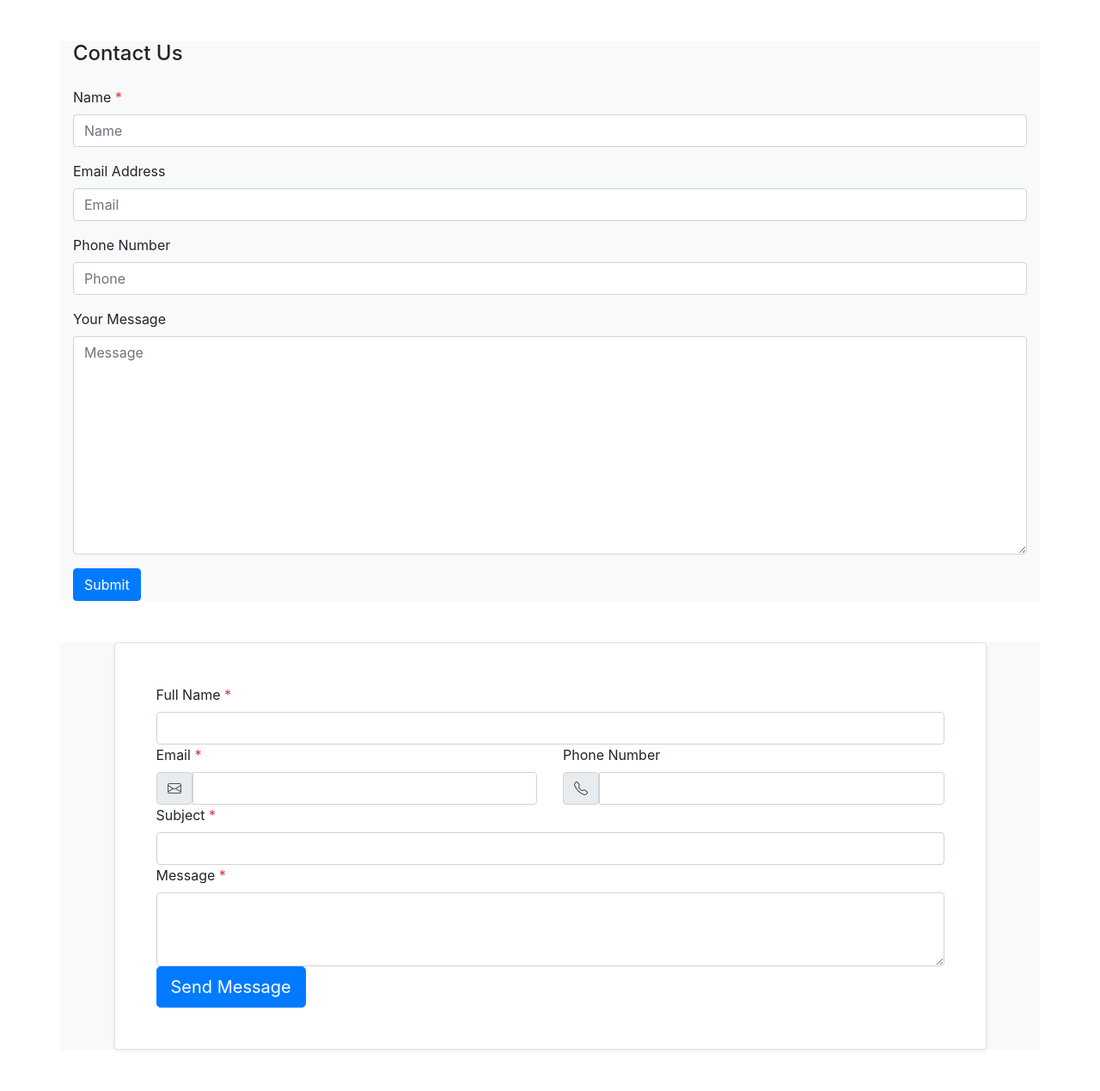
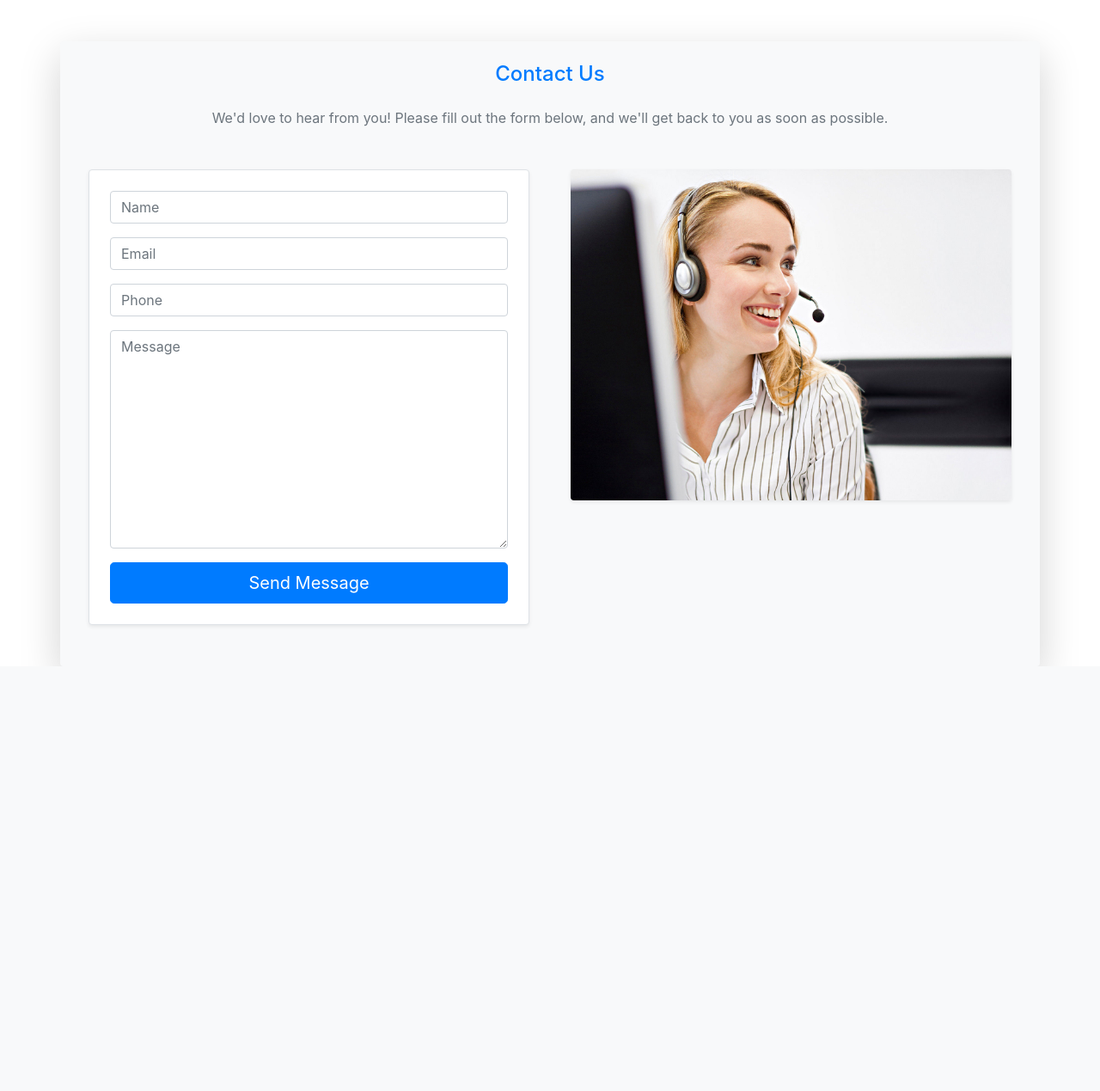
Before and after one commit to MateenSeddiqi/Online-cosmetic-shop, a Django app: page /contactUs/ in a window 1280 px wide. Shown: the part 56-1325 px from the top of the page at 86% size. After the commit the page ends 826 px from the top, so only its background shows below. Run offline with Django 5.2, Linux system fonts and the light colour scheme.

Commit message:
done with the design of contact page

```diff
--- a/products/templates/contactus.html
+++ b/products/templates/contactus.html
@@ -3,90 +3,36 @@
 
 {% block content %}
 
-<div class="bg-light container mt-5" >
-    <h4 class="mb-4">Contact Us</h4>
-    <form method="POST">
+<div class="bg-light container mt-5 p-4 rounded shadow-lg">
+    <h4 class="mb-4 text-center text-primary">Contact Us</h4>
+    <p class="text-center mb-4 text-muted">We'd love to hear from you! Please fill out the form below, and we'll get back to you as soon as possible.</p>
+    <div class="row">
+        <div class="col-12 col-lg-6 p-4">
+            <form method="POST" class="border p-4 rounded bg-white shadow-sm">
                 {% csrf_token %}
                 <div class="mb-3">
-            <label for="{{ contactUs.name.id_for_label }}">{{ contactUs.name.label }} <span class="text-danger">*</span> </label>
+                    <!-- <label for="{{ contactUs.name.id_for_label }}" class="form-label">Name <span class="text-danger">*</span></label> -->
                     {{ contactUs.name }}
                 </div>
                 <div class="mb-3">
-            <label for="{{ contactUs.email.id_for_label }}" class="form-label">{{ contactUs.email.label }}</label>
+                    <!-- <label for="{{ contactUs.email.id_for_label }}" class="form-label">Email <span class="text-danger">*</span></label> -->
                     {{ contactUs.email }}
                 </div>
                 <div class="mb-3">
-            <label for="{{ contactUs.phone.id_for_label }}" class="form-label">{{ contactUs.phone.label }}</label>
+                    <!-- <label for="{{ contactUs.phone.id_for_label }}" class="form-label">Phone <span class="text-danger">*</span></label> -->
                     {{ contactUs.phone }}
                 </div>
                 <div class="mb-3">
-            <label for="{{ contactUs.message.id_for_label }}" class="form-label">{{ contactUs.message.label }}</label>
+                    <!-- <label for="{{ contactUs.message.id_for_label }}" class="form-label">Message <span class="text-danger">*</span></label> -->
                     {{ contactUs.message }}
                 </div>
-        <button type="submit" class="btn btn-primary">Submit</button>
+                <button type="submit" class="btn btn-primary btn-lg w-100">Send Message</button>
             </form>
         </div>
-
-<!-- Contact 4 - Bootstrap Brain Component -->
-<section class="py-3 py-md-5">
-
-
-    <div class="bg-light container">
-      <div class="row gy-3 gy-md-4 gy-lg-0 align-items-xl-center">
-        <div class="col-12 col-lg-12">
-          <div class="row justify-content-xl-center">
-            <div class="col-12 col-xl-11">
-              <div class="bg-white border rounded shadow-sm overflow-hidden">
-
-                <form action="#!">
-                  <div class="row gy-4 gy-xl-5 p-4 p-xl-5">
-                    <div class="col-12">
-                      <label for="fullname" class="form-label">Full Name <span class="text-danger">*</span></label>
-                      <input type="text" class="form-control" id="fullname" name="fullname" value="" required>
-                    </div>
-                    <div class="col-12 col-md-6">
-                      <label for="email" class="form-label">Email <span class="text-danger">*</span></label>
-                      <div class="input-group">
-                        <span class="input-group-text">
-                          <svg xmlns="http://www.w3.org/2000/svg" width="16" height="16" fill="currentColor" class="bi bi-envelope" viewBox="0 0 16 16">
-                            <path d="M0 4a2 2 0 0 1 2-2h12a2 2 0 0 1 2 2v8a2 2 0 0 1-2 2H2a2 2 0 0 1-2-2V4Zm2-1a1 1 0 0 0-1 1v.217l7 4.2 7-4.2V4a1 1 0 0 0-1-1H2Zm13 2.383-4.708 2.825L15 11.105V5.383Zm-.034 6.876-5.64-3.471L8 9.583l-1.326-.795-5.64 3.47A1 1 0 0 0 2 13h12a1 1 0 0 0 .966-.741ZM1 11.105l4.708-2.897L1 5.383v5.722Z" />
-                          </svg>
-                        </span>
-                        <input type="email" class="form-control" id="email" name="email" value="" required>
-                      </div>
-                    </div>
-                    <div class="col-12 col-md-6">
-                      <label for="phone" class="form-label">Phone Number</label>
-                      <div class="input-group">
-                        <span class="input-group-text">
-                          <svg xmlns="http://www.w3.org/2000/svg" width="16" height="16" fill="currentColor" class="bi bi-telephone" viewBox="0 0 16 16">
-                            <path d="M3.654 1.328a.678.678 0 0 0-1.015-.063L1.605 2.3c-.483.484-.661 1.169-.45 1.77a17.568 17.568 0 0 0 4.168 6.608 17.569 17.569 0 0 0 6.608 4.168c.601.211 1.286.033 1.77-.45l1.034-1.034a.678.678 0 0 0-.063-1.015l-2.307-1.794a.678.678 0 0 0-.58-.122l-2.19.547a1.745 1.745 0 0 1-1.657-.459L5.482 8.062a1.745 1.745 0 0 1-.46-1.657l.548-2.19a.678.678 0 0 0-.122-.58L3.654 1.328zM1.884.511a1.745 1.745 0 0 1 2.612.163L6.29 2.98c.329.423.445.974.315 1.494l-.547 2.19a.678.678 0 0 0 .178.643l2.457 2.457a.678.678 0 0 0 .644.178l2.189-.547a1.745 1.745 0 0 1 1.494.315l2.306 1.794c.829.645.905 1.87.163 2.611l-1.034 1.034c-.74.74-1.846 1.065-2.877.702a18.634 18.634 0 0 1-7.01-4.42 18.634 18.634 0 0 1-4.42-7.009c-.362-1.03-.037-2.137.703-2.877L1.885.511z" />
-                          </svg>
-                        </span>
-                        <input type="tel" class="form-control" id="phone" name="phone" value="">
-                      </div>
-                    </div>
-                    <div class="col-12">
-                      <label for="subject" class="form-label">Subject <span class="text-danger">*</span></label>
-                      <input type="text" class="form-control" id="subject" name="subject" value="" required>
-                    </div>
-                    <div class="col-12">
-                      <label for="message" class="form-label">Message <span class="text-danger">*</span></label>
-                      <textarea class="form-control" id="message" name="message" rows="3" required></textarea>
-                    </div>
-                    <div class="col-12">
-                      <div class="d-grid">
-                        <button class="btn btn-primary btn-lg" type="submit">Send Message</button>
+        <div class="col-12 col-lg-6 p-4">
+            <img src="{% static 'products/images/contactus.jpeg' %}" alt="Contact Us" class="img-fluid rounded shadow-sm">
         </div>
     </div>
 </div>
-                </form>
 
-              </div>
-            </div>
-          </div>
-        </div>
-      </div>
-    </div>
-  </section>
 {% endblock %}
```
Also changed, not shown: db.sqlite3. Lines whose indentation alone changed are shown as unchanged.
